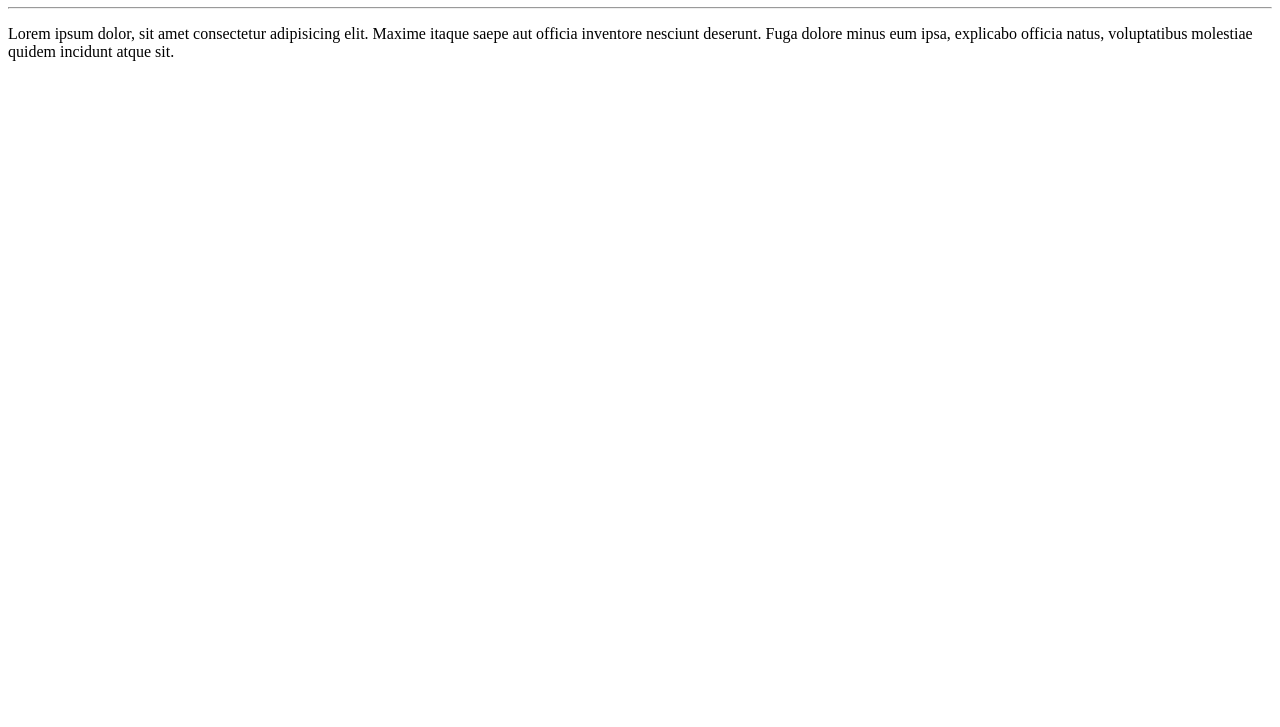
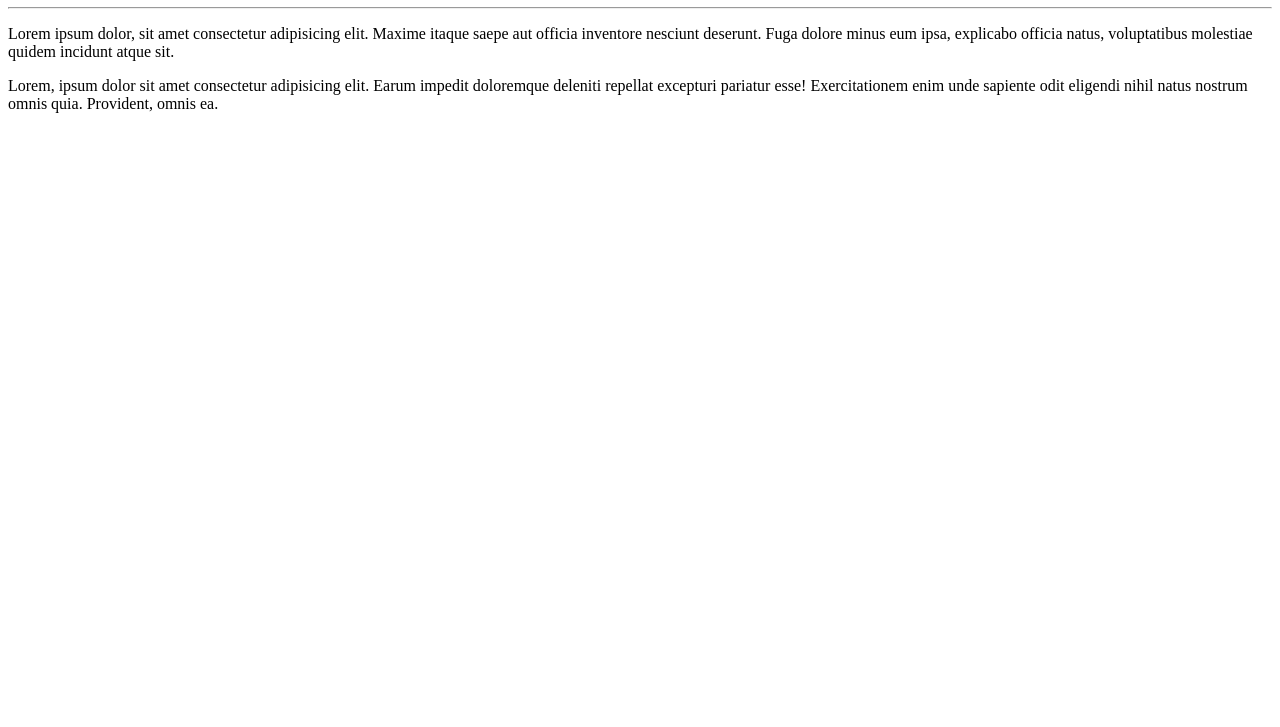
Before and after one commit to JeffersonTupinamba/Ola-Mundo, a plain HTML site: page site-exemplo/index.html in a window 1280 px wide. Shown: the part 73-800 px from the top of the page. Drawn offline with Linux system fonts and the light colour scheme.

Commit message:
adicionei um parágrafo

```diff
--- a/site-exemplo/index.html
+++ b/site-exemplo/index.html
@@ -9,6 +9,8 @@
     <h1>Olá, Mundo!</h1>
     <hr>
     <p>Lorem ipsum dolor, sit amet consectetur adipisicing elit. Maxime itaque saepe aut officia inventore nesciunt deserunt. Fuga dolore minus eum ipsa, explicabo officia natus, voluptatibus molestiae quidem incidunt atque sit.</p>
+    <p>Lorem, ipsum dolor sit amet consectetur adipisicing elit. Earum impedit doloremque deleniti repellat excepturi pariatur esse! Exercitationem enim unde sapiente odit eligendi nihil natus nostrum omnis quia. Provident, omnis ea.</p>
+
 
 </body>
 </html>
```
